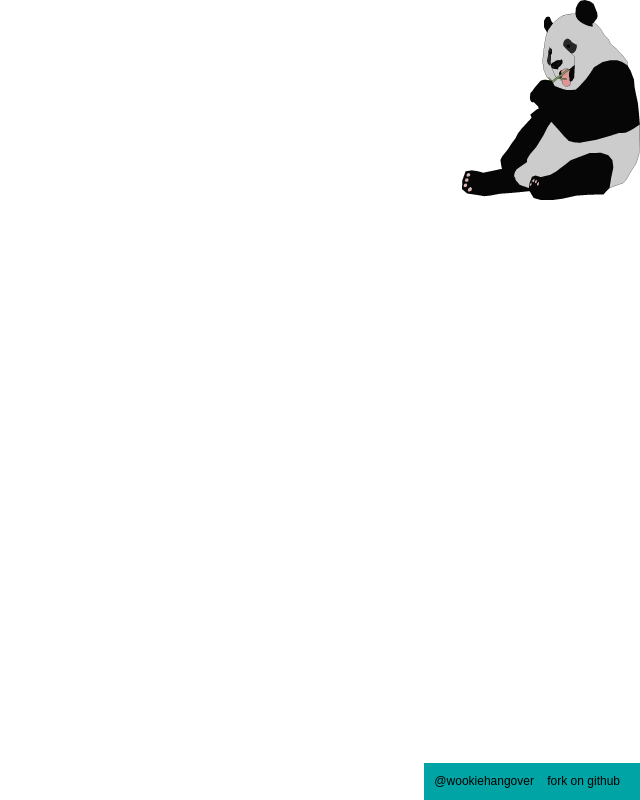
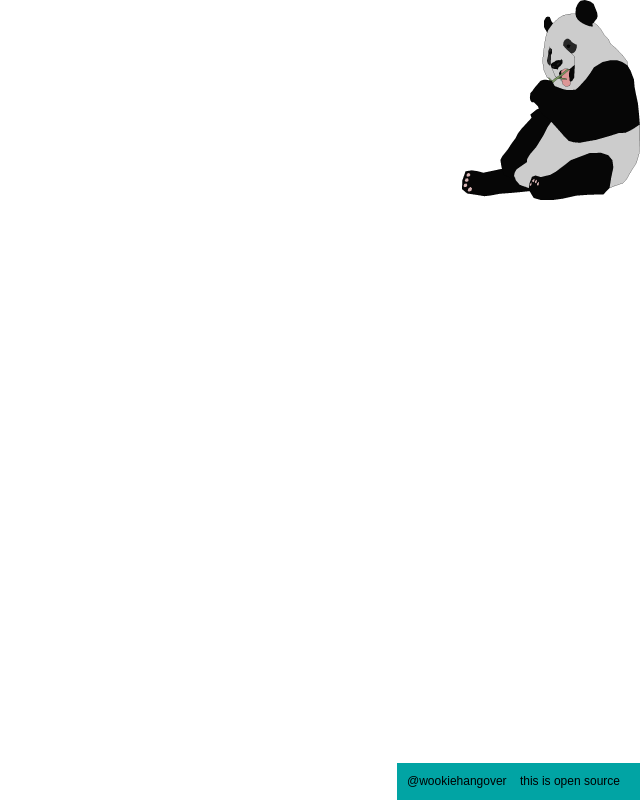
Before and after one commit to wookiehangover/pandaco.de, a website: page index.html in a window 1280 px wide. Shown: the whole page, without its empty margins (640-1280 px from the left). Drawn offline with nearby package versions, Linux system fonts and the light colour scheme; no server answers.

Commit message:
updating readme and github link copy

```diff
--- a/index.html
+++ b/index.html
@@ -17,7 +17,7 @@
   <footer>
     <nav>
       <a href="http://twitter.com/wookiehangover" target="_blank">@wookiehangover</a>
-      <a href="https://github.com/wookiehangover/pandaco.de" target="_blank">fork on github</a>
+      <a href="https://github.com/wookiehangover/pandaco.de" target="_blank">this is open source</a>
     </nav>
   </footer>
 
```
Also changed, not shown: readme.md.
